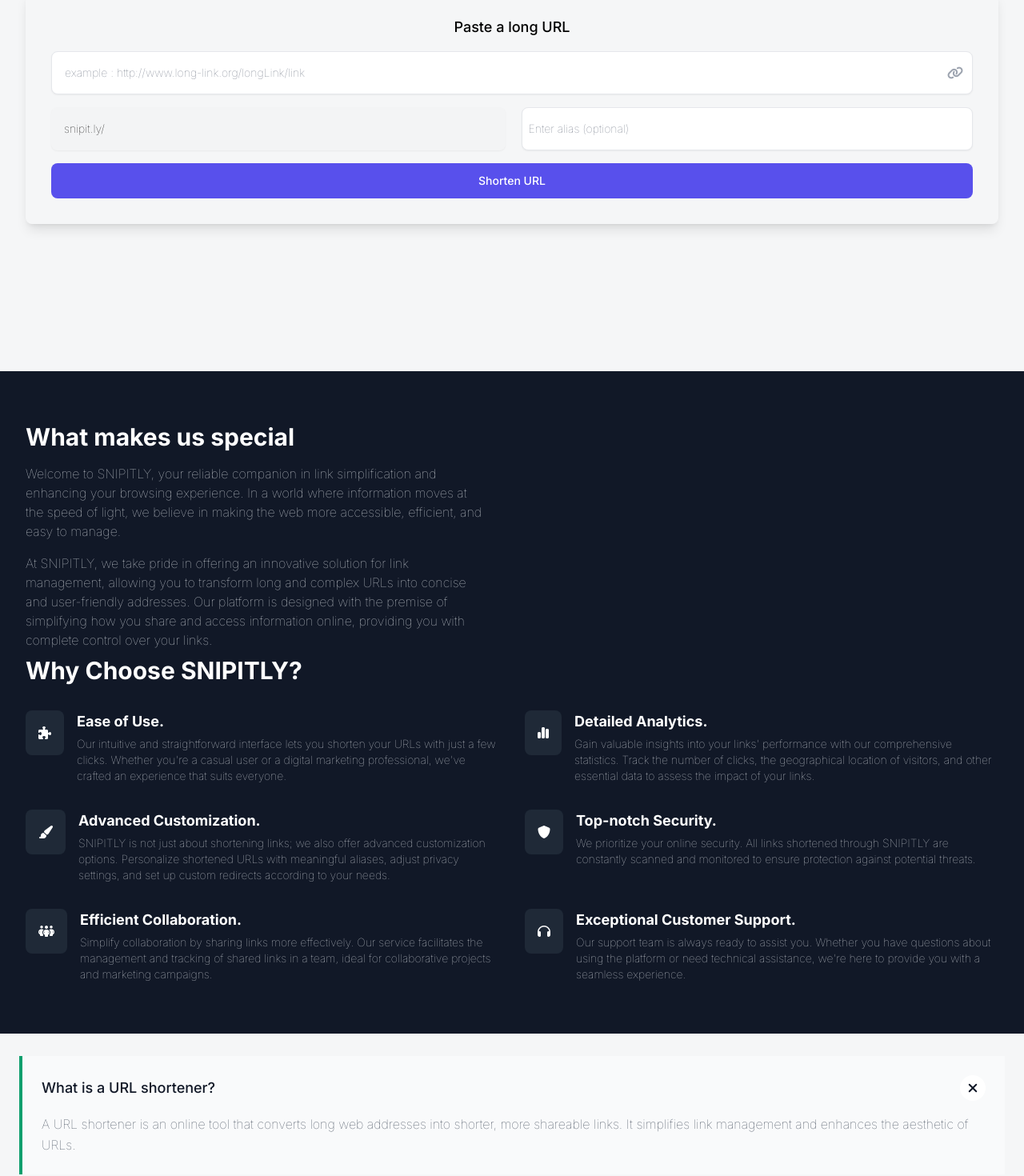
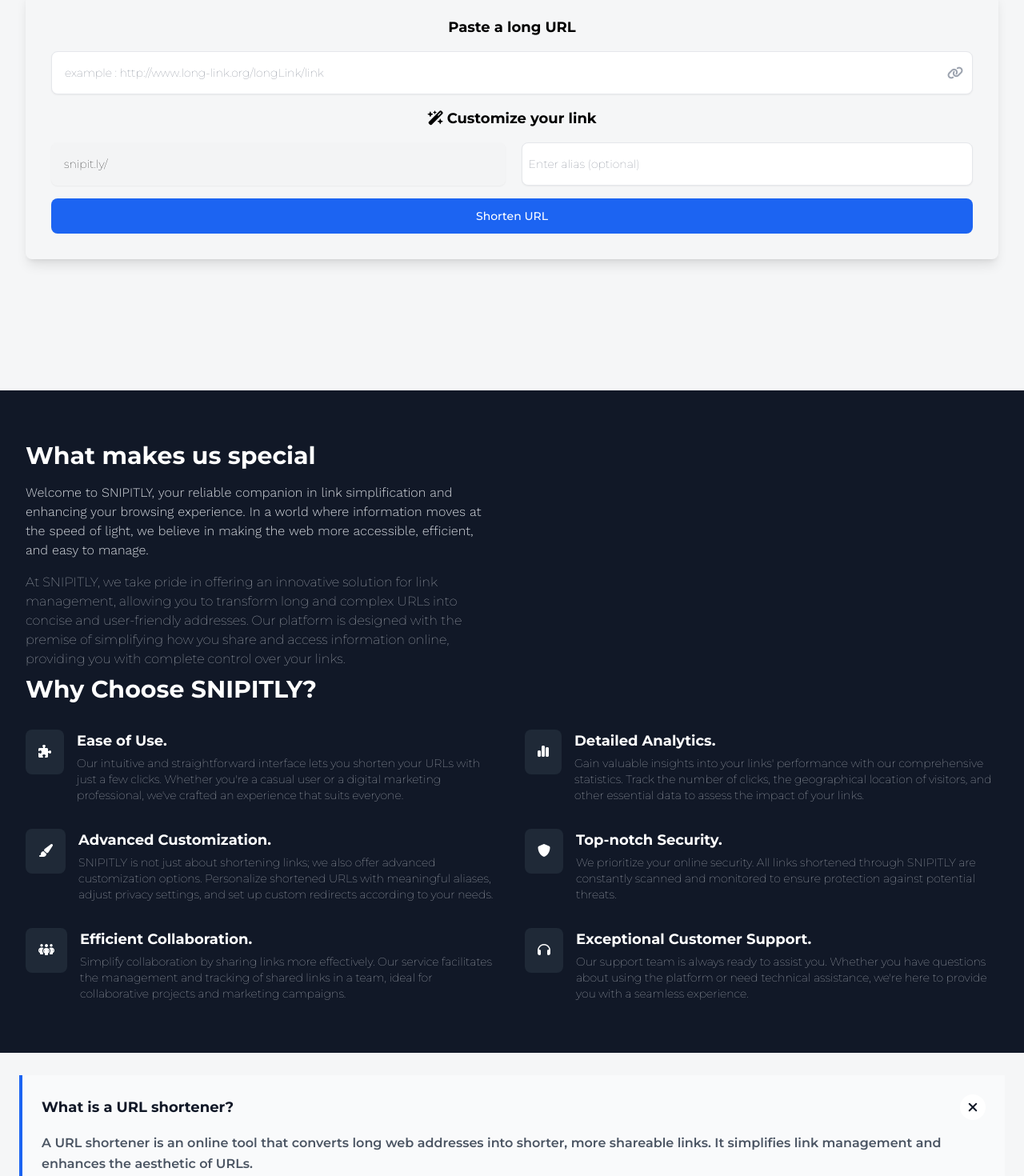
Before and after one commit to nagu2211/SnipItEasy, a Next.js app: page / in a window 1280 px wide. Shown: the part 1040-2510 px from the top of the page at 80% size. Built offline with nearby package versions, Linux system fonts and the light colour scheme; no server answers.

Commit message:
file management

```diff
--- a/package.json
+++ b/package.json
@@ -9,6 +9,7 @@
     "lint": "next lint"
   },
   "dependencies": {
+    "clipboard-copy": "^4.0.1",
     "firebase": "^10.6.0",
     "next": "14.1.0",
     "react": "^18",
--- /dev/null
+++ b/src/app/fonts.ts
@@ -0,0 +1,5 @@
+import { Montserrat, Work_Sans } from 'next/font/google';
+
+export const montserrat = Montserrat({ subsets: ['latin'] });
+
+export const worksans = Work_Sans({ subsets: ['latin'] , weight:'300'});
--- a/src/app/formPage/viewShortUrl.tsx
+++ /dev/null
@@ -1,34 +0,0 @@
-interface ViewShortenedUrlProps {
-  url: string;
-  shortUrl: string;
-  onReset: () => void;
-}
-
-export function ViewShortUrl({ url, shortUrl, onReset }: ViewShortenedUrlProps) {
-  return (
-    <form className="mb-0 mt-6 space-y-4 rounded-lg p-4 shadow-lg sm:p-6 lg:p-8">
-      <p className="text-center text-lg font-medium">Your long URL</p>
-
-      <div>
-        <div className="relative">
-          <input type="text" readOnly value={url} className="w-full rounded-lg border-gray-200 p-4 pe-12 text-sm shadow-sm" />
-
-          <span className="absolute inset-y-0 end-0 grid place-content-center px-4">
-            <i className="fa-solid fa-link text-gray-400 size-4"></i>
-          </span>
-        </div>
-      </div>
-      <p className="text-center text-lg font-medium">SNIPITLY</p>
-      <div className="relative flex">
-        <input type="text" readOnly value={`http://localhost:3000/${shortUrl}`} className="w-full rounded-lg border-gray-200 p-4 pe-12 text-sm shadow-sm" />
-        <span className="absolute inset-y-0 end-0 grid place-content-center px-4">
-          <i className="fa-solid fa-link text-gray-400 size-4"></i>
-        </span>
-      </div>
-
-      <button onClick={onReset} type="submit" className="block w-full rounded-lg bg-indigo-600 px-5 py-3 text-sm font-medium text-white">
-        Shorten another
-      </button>
-    </form>
-  );
-}
--- a/src/app/layout.tsx
+++ b/src/app/layout.tsx
@@ -1,7 +1,8 @@
 import type { Metadata } from 'next';
 import { Inter } from 'next/font/google';
 import './globals.css';
-import { ModalUrls } from './myUrlsModal/modalUrls';
+import { ModalUrls } from '../components/myUrlsModal/modalUrls';
+import { montserrat } from './fonts';
 
 const inter = Inter({ subsets: ['latin'] });
 
@@ -21,7 +22,7 @@
         <link rel="stylesheet" href="https://cdnjs.cloudflare.com/ajax/libs/font-awesome/6.5.1/css/all.min.css" />
         <link href="https://cdnjs.cloudflare.com/ajax/libs/flowbite/2.3.0/flowbite.min.css" rel="stylesheet" />
       </head>
-      <body className={inter.className}>
+      <body className={`${montserrat.className} antialiased`} >
         <header className="top-0 z-10 absolute w-full">
           <nav className="bg-white border-gray-200 dark:bg-gray-900">
             <div className="max-w-screen-xl flex flex-wrap items-center justify-between mx-auto p-4">
--- a/src/app/FAQs/FAQs.tsx
+++ b/src/components/FAQs/FAQs.tsx
@@ -1,39 +1,48 @@
-interface faqs {
-  question : String,
-  answer: String
+interface faqsProps {
+  id:Number,
+  question: String;
+  answer: String;
 }
-const faqs = [
+const faqs : faqsProps[] = [
   {
+    id: 1,
     question: 'What is a URL shortener?',
     answer: 'A URL shortener is an online tool that converts long web addresses into shorter, more shareable links. It simplifies link management and enhances the aesthetic of URLs.',
   },
   {
+    id: 2,
     question: 'How does this URL shortener work?',
     answer:
       'Our URL shortener takes a long web address and generates a shorter link that automatically redirects to the original destination. Users simply input the long URL into our platform and receive a short link for sharing.',
   },
   {
+    id: 3,
     question: 'Is it safe to use a shortened link?',
     answer:
       "Yes, security is a priority. Our URL shortener actively monitors generated links to prevent and mitigate potential threats. However, it's always advisable to stay vigilant and ensure links come from trusted sources.",
   },
   {
+    id: 4,
     question: 'Is it free to use this service?',
     answer: 'Yes, basic use of our URL shortener is entirely free. We also offer premium plans with additional features for users requiring more advanced and personalized services.',
   },
   {
+    id: 5,
     question: 'Can I customize the shortened links?',
     answer: 'Yes, we provide the option to customize shortened links to fit your needs. This allows you to create more memorable and relevant links.',
   },
   {
+    id: 6,
     question: 'How long will my shortened links remain active?',
     answer: 'Shortened links generated are permanent, as long as they comply with our usage policies. We recommend reviewing our policies for more details.',
   },
   {
+    id: 7,
     question: 'Can I undo the action of shortening a link?',
     answer: "No, once a URL has been shortened, it cannot be reverted. It's important to verify the URL before shortening to avoid issues later on.",
   },
   {
+    id: 8,
     question: 'How can I contact technical support in case of issues?',
     answer: 'If you encounter problems or have additional questions, you can reach out to our technical support team via santiago2211ar@hotmail.com. We will be happy to assist you.',
   },
@@ -43,9 +52,9 @@
   return (
     <div className="space-y-4 py-7 px-6 bg-[#f5f6f7]">
       {faqs.map((faq, index) => (
-        <details className="group border-s-4 border-green-500 bg-gray-50 p-6 [&_summary::-webkit-details-marker]:hidden" open>
+        <details className="group border-s-4 border-blue-600 bg-gray-50 p-6 [&_summary::-webkit-details-marker]:hidden" open key={faq.id.toString()}>
           <summary className="flex cursor-pointer items-center justify-between gap-1.5">
-            <h2 className="text-lg font-medium text-gray-900">{faq.question}</h2>
+            <h2 className="text-lg font-bold text-gray-900">{faq.question}</h2>
 
             <span className="shrink-0 rounded-full bg-white p-1.5 text-gray-900 sm:p-3">
               <svg xmlns="http://www.w3.org/2000/svg" className="size-5 shrink-0 transition duration-300 group-open:-rotate-45" viewBox="0 0 20 20" fill="currentColor">
@@ -54,7 +63,7 @@
             </span>
           </summary>
 
-          <p className="mt-4 leading-relaxed text-gray-700">{faq.answer}</p>
+          <p className="mt-4 leading-relaxed font-semibold text-gray-600">{faq.answer}</p>
         </details>
       ))}
     </div>
--- a/src/app/about/about.tsx
+++ b/src/components/about/about.tsx
@@ -1,3 +1,5 @@
+import { worksans } from "@/app/fonts";
+
 export function AboutSection() {
   return (
     <section className="bg-gray-900 text-white h-full" id="about">
@@ -5,7 +7,7 @@
         <div className="max-w-xl">
           <h2 className="text-3xl font-bold sm:text-4xl">What makes us special</h2>
 
-          <p className="mt-4 text-gray-300">
+          <p className={`${worksans.className} antialiased mt-4 text-gray-300`}>
             Welcome to SNIPITLY, your reliable companion in link simplification and enhancing your browsing experience. In a world where information moves at the speed of light, we believe in making
             the web more accessible, efficient, and easy to manage.
           </p>
--- a/src/app/bannerHome/banner.tsx
+++ b/src/components/bannerHome/banner.tsx
@@ -1,3 +1,5 @@
+import Image from "next/image";
+
 export function Banner() {
   return (
     <section className="text-white overflow-hidden bg-gray-900 sm:grid sm:grid-cols-2 sm:items-center mt-16">
@@ -23,12 +25,15 @@
           </div>
         </div>
       </div>
+    <Image
+    src="/imageHome.jpg"
+    alt="Friends Sharing"
+    width={850}
+    height={1050}
+    className="h-full w-full object-cover object-center sm:h-[calc(100%_-_2rem)] sm:self-end sm:rounded-ss-[30px] md:h-[calc(100%_-_4rem)] md:rounded-ss-[60px]"
+    priority
+    />
 
-      <img
-        alt=""
-        src="https://images.unsplash.com/photo-1484959014842-cd1d967a39cf?ixlib=rb-1.2.1&ixid=MnwxMjA3fDB8MHxwaG90by1wYWdlfHx8fGVufDB8fHx8&auto=format&fit=crop&w=1770&q=80"
-        className="h-full w-full object-cover sm:h-[calc(100%_-_2rem)] sm:self-end sm:rounded-ss-[30px] md:h-[calc(100%_-_4rem)] md:rounded-ss-[60px]"
-      />
     </section>
   );
 }
--- a/src/app/formPage/formShortener.tsx
+++ b/src/components/formPage/formShortener.tsx
@@ -30,15 +30,15 @@
   const linkCollection = collection(db, 'link');
 
   return (
-    <div className="mx-auto max-w-[100%] px-4 py-16 sm:px-6 lg:px-8 lg:h-[80vh] bg-[#f5f6f7]" id="getStarted">
+    <div className="mx-auto max-w-[100%] px-4 py-16 sm:px-6 lg:px-8 lg:h-[83vh] bg-[#f5f6f7]" id="getStarted">
       <div className="mx-auto max-w-[100%]">
-        <h1 className="text-center text-5xl font-bold text-indigo-600 sm:text-3xl">Shorten a long link</h1>
+        <h1 className="text-center text-5xl font-bold text-blue-600 sm:text-3xl">Shorten a long link</h1>
         <p className="mx-auto mt-4 max-w-md text-center font-bold text-gray-500">Powerful bonds start with just one click</p>
         {shortUrl !== '' ? (
           <ViewShortUrl url={url} shortUrl={shortUrl} onReset={handleReset} />
         ) : (
           <form onSubmit={handleSubmit} className="mb-0 mt-6 space-y-4 rounded-lg p-4 shadow-lg sm:p-6 lg:p-8">
-            <p className="text-center text-lg font-medium">Paste a long URL</p>
+            <p className="text-center text-lg font-bold">Paste a long URL</p>
 
             <div>
               <div className="relative">
@@ -55,14 +55,18 @@
                 </span>
               </div>
             </div>
+
+            <p className="text-center text-lg font-bold"><span><i className="fa-solid fa-wand-magic-sparkles pr-1"></i></span>Customize your link</p>
+
             <div className="relative flex">
               <input disabled className=" pr-2 w-full rounded-lg border-gray-200 p-4 pe-12 text-sm shadow-sm mr-[10px]" value="snipit.ly/" />
               <input type="text" ref={inputRef} className=" pl-2 w-full rounded-lg border-gray-200 p-4 pe-12 text-sm shadow-sm ml-[10px]" placeholder="Enter alias (optional)" />
             </div>
 
-            <button type="submit" className="block w-full rounded-lg bg-indigo-600 px-5 py-3 text-sm font-medium text-white">
+            <button type="submit" className="block w-full rounded-lg bg-blue-600 px-5 py-3 text-sm font-medium text-white">
               Shorten URL
             </button>
+
           </form>
         )}
       </div>
--- /dev/null
+++ b/src/components/formPage/viewShortUrl.tsx
@@ -0,0 +1,63 @@
+import { useState } from "react";
+import copy from "clipboard-copy"
+
+interface ViewShortenedUrlProps {
+  url: string;
+  shortUrl: string;
+  onReset: () => void;
+}
+
+export function ViewShortUrl({ url, shortUrl, onReset }: ViewShortenedUrlProps) {
+
+const handleCopy = (e : React.FormEvent) => {
+  e.preventDefault()
+  copy(`http://localhost:3000/${shortUrl}`)
+};
+
+  return (
+    <form className="mb-0 mt-6 space-y-4 rounded-lg p-4 shadow-lg sm:p-6 lg:p-8">
+      <p className="text-center text-lg font-bold">Your long URL</p>
+
+      <div>
+        <div className="relative">
+          <input type="text" readOnly value={url} className="w-full rounded-lg border-gray-200 p-4 pe-12 text-sm shadow-sm" />
+
+          <span className="absolute inset-y-0 end-0 grid place-content-center px-4">
+            <i className="fa-solid fa-link text-gray-400 size-4"></i>
+          </span>
+        </div>
+      </div>
+      <p className="text-center text-lg font-bold">
+        <span>
+          <i className="fa-solid fa-wand-magic-sparkles pr-1"></i>
+        </span>
+        SNIPITLY
+      </p>
+      <div className="relative flex">
+        <input type="text" readOnly value={`http://localhost:3000/${shortUrl}`} className="w-full rounded-lg border-gray-200 p-4 pe-12 text-sm shadow-sm" />
+        <span className="absolute inset-y-0 end-0 grid place-content-center px-4">
+          <i className="fa-solid fa-link text-gray-400 size-4"></i>
+        </span>
+      </div>
+
+      <div className="flex justify-center ">
+        <a
+          className="inline-block rounded-full border border-blue-600 bg-blue-600 p-3 text-white hover:bg-transparent hover:text-blue-600 focus:outline-none focus:ring active:text-blue-500 mx-1"
+          href={`http://localhost:3000/${shortUrl}`}
+          target="_blank"
+        >
+          <i className="fa-solid fa-share"></i>
+        </a>
+        <button className="inline-block rounded-full border border-blue-600 p-3 text-blue-600 hover:bg-blue-600 hover:text-white focus:outline-none focus:ring active:bg-blue-500 mx-1" onClick={handleCopy}>
+          <i className="fa-solid fa-copy"></i>
+          <span className="px-1">COPY</span>
+        </button>
+        <button onClick={onReset} type="submit" className="inline-block rounded-full border border-blue-600 p-3 text-blue-600 hover:bg-blue-600 hover:text-white focus:outline-none focus:ring active:bg-blue-500 mx-1">
+        Shorten another
+      </button>
+      </div>
+
+
+    </form>
+  );
+}
```
Also changed, not shown: src/app/page.tsx (+4 -4 lines), src/components/myUrlsModal/modalUrls.tsx (renamed from src/app/myUrlsModal/modalUrls.tsx), 2 other files (tests, documents, lock files or other folders).
